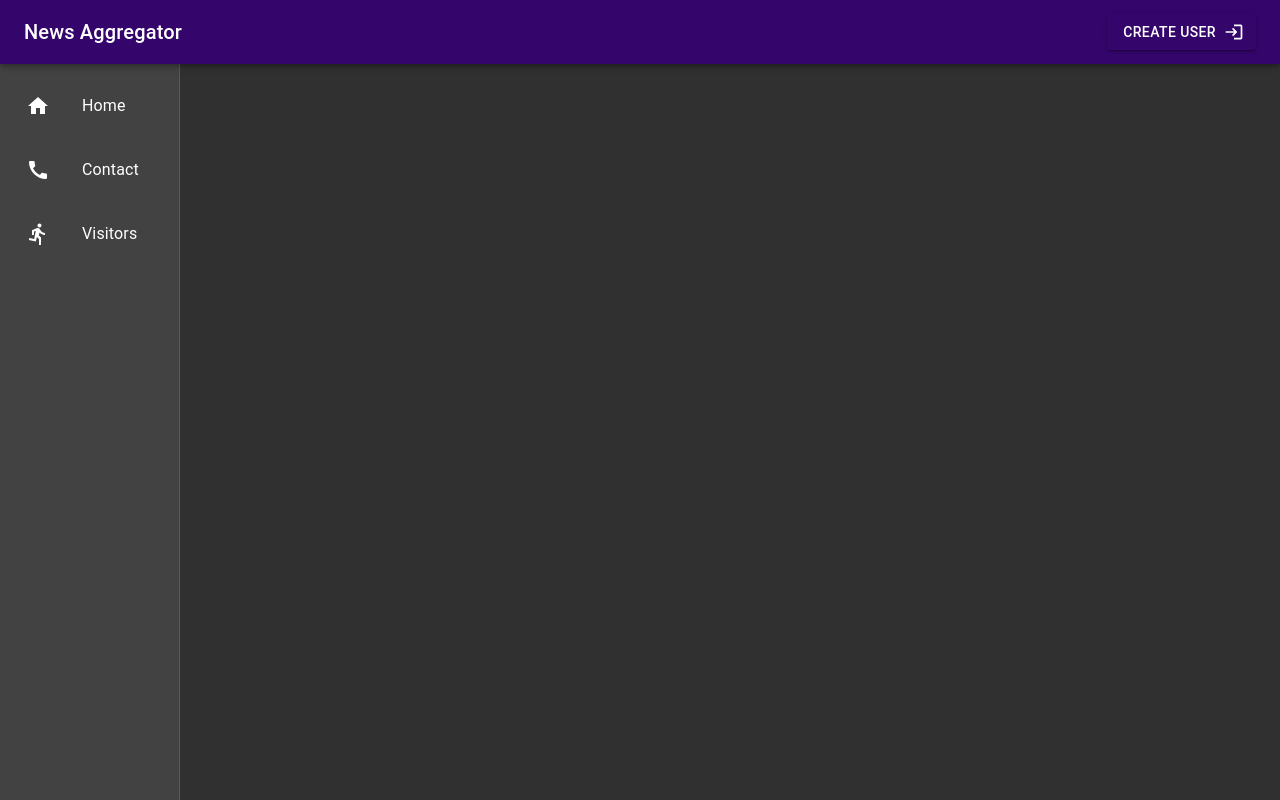
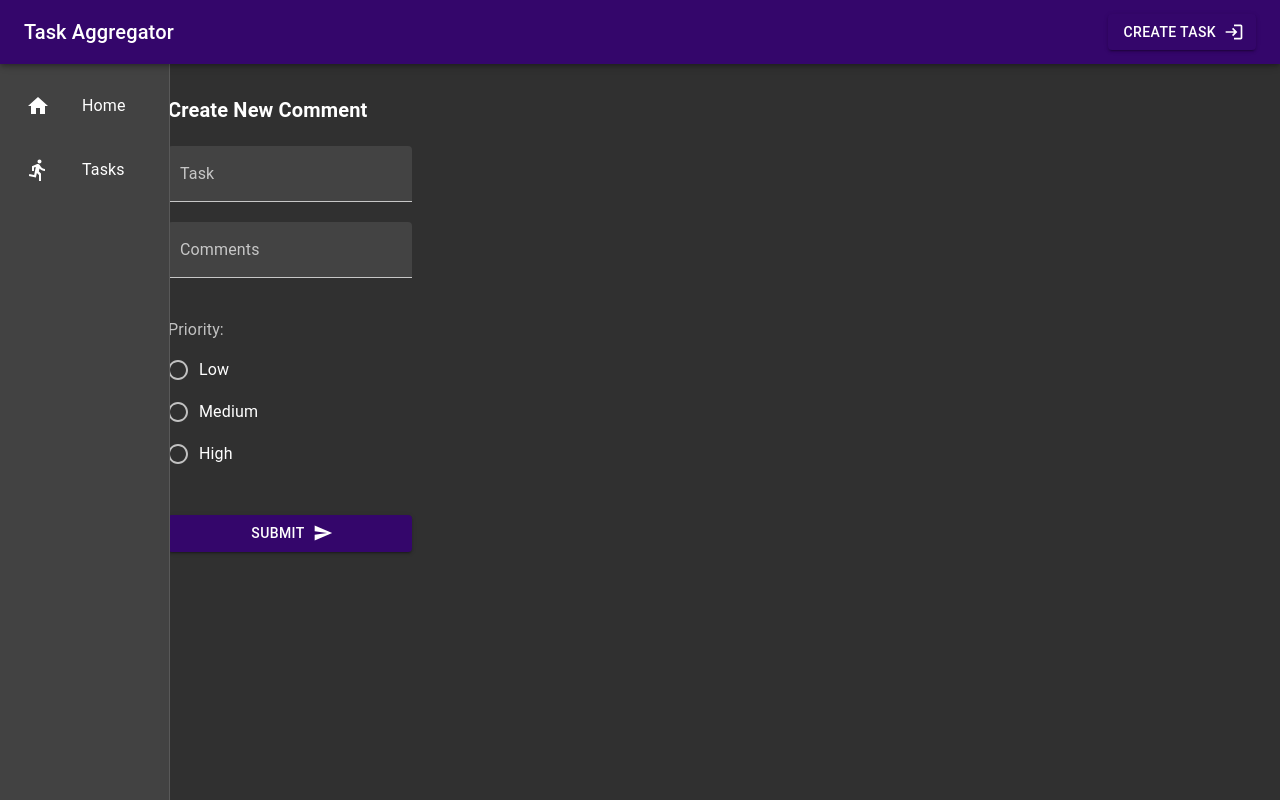
Before and after one commit to DamienBates/Task-Organiser, a React (Create React App) app in the folder mern/client/: page /CreateTask in a window 1280 px wide. Built offline with nearby package versions, Linux system fonts and the light colour scheme.

Commit message:
Implemented grid for task insertion
A functional grid is now in place which will take the implementation of the tasks when input is created. This functionality is still incomplete.

```diff
--- a/mern/client/src/App.tsx
+++ b/mern/client/src/App.tsx
@@ -1,9 +1,8 @@
 import { Route, Routes, useParams } from "react-router";
 import ClippedDrawer from "./components/ClippedDrawer";
-import AboutUs from "./components/AboutUs";
 import Home from "./components/Home";
-import CreateNewRecord from "./components/CRUD/CreateNewRecord";
-import Record from "./components/CRUD/Record"
+import CreateTask from "./components/CRUD/CreateTask";
+import TaskList from "./components/CRUD/TaskList";
 import Edit from "./components/CRUD/Edit";
 import { ThemeProvider } from "@emotion/react";
 import CustomTheme from "./components/CustomTheme";
@@ -20,13 +19,12 @@ const App = () => {
     <section>
       <ThemeProvider theme={CustomTheme}>
         <ClippedDrawer />
-        <div style={{ marginLeft: '225px', marginTop: '30px', marginRight: '35px' }}>
+        <div style={{ marginLeft: '21vh', marginTop: '30px', marginRight: '35px' }}>
           <Routes>
             <Route path="/" element={<Home />} />
-            <Route path="/AboutUs" element={<AboutUs />} />
-            <Route path="/CreateNewRecord" element={<CreateNewRecord />} />
+            <Route path="/CreateTask" element={<CreateTask />} />
             <Route path="/Edit/:id" element={<Edit />}>{Editing}</Route>
-            <Route path="/Record" element={<Record />} />
+            <Route path="/TaskList" element={<TaskList />} />
           </Routes>
         </div>
       </ThemeProvider>
--- a/mern/client/src/components/AboutUs.tsx
+++ /dev/null
@@ -1,22 +0,0 @@
-import { Box, Typography } from '@material-ui/core'
-
-export const Inbox = () => {
-    return (
-        <Box>
-            <Typography paragraph >
-                Lorem ipsum dolor sit amet, consectetur adipiscing elit. Morbi ac mattis eros.
-                Aenean ac felis id dolor scelerisque mattis. Morbi tellus risus, auctor ut neque quis, faucibus facilisis urna.
-                Quisque lacinia vel quam ac varius. Morbi lacus leo, dictum ac lobortis vestibulum, gravida condimentum lorem.
-                Sed a porttitor elit, et pellentesque nisi. Nullam consectetur odio ac lectus placerat congue. Cras et tincidunt ante.
-                Integer ullamcorper vitae tortor at auctor. Orci varius natoque penatibus et magnis dis parturient montes, nascetur ridiculus mus.
-                Donec volutpat sem a neque vehicula consectetur.
-                In id nulla tincidunt turpis ultrices varius. Maecenas pharetra libero dapibus neque accumsan gravida.
-            </Typography >
-            <Typography paragraph>
-                Consequat mauris nunc congue asdf asdf asdf
-            </Typography>
-        </Box >
-    )
-}
-
-export default Inbox
--- a/mern/client/src/components/CRUD/CreateNewRecord.js
+++ b/mern/client/src/components/CRUD/CreateTask.js
@@ -4,57 +4,73 @@ import { TextField, Typography, FormControl, Grid, RadioGroup, FormLabel, FormCo
 import { Button } from "@mui/material";
 import SendIcon from '@mui/icons-material/Send';
 
-export default class CreateNewRecord extends Component {
+export default class CreateTask extends Component {
     constructor(props) {
         super(props);
 
-        this.onChangeHandle = this.onChangeHandle.bind(this);
-        this.onChangeContent = this.onChangeContent.bind(this);
-        this.onChangeDate = this.onChangeDate.bind(this);
+        this.onChangeTask = this.onChangeTask.bind(this);
+        this.onChangeComment = this.onChangeComment.bind(this);
+        this.onChangePriority = this.onChangePriority.bind(this);
         this.onSubmit = this.onSubmit.bind(this);
 
         this.state = {
-            handle: "",
-            content: "",
-            date: "",
+            task: "",
+            comment: "",
+            priority: "",
         };
     }
 
-    onChangeHandle(e) {
+
+    // componentDidMount() {
+    //     axios
+    //         .get("http://localhost:5000/add-comment/" + this.state.id)
+    //         .then((response) => {
+    //             this.setState({
+    //                 task: response.data.task,
+    //                 comment: response.data.comment,
+    //                 priority: response.data.priority,
+    //             });
+    //         })
+    //         .catch(function (error) {
+    //             console.log(error);
+    //         });
+    // }
+
+    onChangeTask(e) {
         this.setState({
-            handle: e.target.value,
+            task: e.target.value,
         });
     }
 
-    onChangeContent(e) {
+    onChangeComment(e) {
         this.setState({
-            content: e.target.value,
+            comment: e.target.value,
         });
     }
 
-    onChangeDate(e) {
+    onChangePriority(e) {
         this.setState({
-            date: e.target.value,
+            priority: e.target.value,
         });
     }
 
     onSubmit(e) {
         e.preventDefault();
 
-        const newperson = {
-            handle: this.state.handle,
-            content: this.state.content,
-            date: this.state.date,
+        const newtask = {
+            task: this.state.task,
+            comment: this.state.comment,
+            priority: this.state.priority,
         };
 
         axios
-            .post("http://localhost:5000/add-comment", newperson)
+            .post("http://localhost:5000/add-comment", newtask)
             .then((res) => console.log(res.data));
 
         this.setState({
-            person_name: "",
-            person_position: "",
-            person_level: "",
+            task: "",
+            comment: "",
+            priority: "",
         });
     }
 
@@ -75,8 +91,8 @@ export default class CreateNewRecord extends Component {
                                 label="Task"
                                 variant="filled"
                                 color='secondary'
-                                value={this.state.handle}
-                                onChange={this.onChangeHandle}
+                                value={this.state.task}
+                                onChange={this.onChangeTask}
                             >
                             </TextField>
                         </Grid>
@@ -86,8 +102,8 @@ export default class CreateNewRecord extends Component {
                                 label="Comments"
                                 variant="filled"
                                 color='secondary'
-                                value={this.state.content}
-                                onChange={this.onChangeContent}
+                                value={this.state.comment}
+                                onChange={this.onChangeComment}
                             >
                             </TextField>
                         </Grid>
@@ -95,8 +111,8 @@ export default class CreateNewRecord extends Component {
                             <FormLabel component="legend" color='secondary' sx={{ mb: '8px' }}>Priority:</FormLabel>
                             <RadioGroup
                                 aria-label="Experience"
-                                value={this.state.date}
-                                onChange={this.onChangeDate}
+                                value={this.state.priority}
+                                onChange={this.onChangePriority}
                             >
                                 <FormControlLabel value='Low' control={<Radio />} label="Low" />
                                 <FormControlLabel value='Medium' control={<Radio />} label="Medium" />
--- /dev/null
+++ b/mern/client/src/components/CRUD/TaskList.tsx
@@ -0,0 +1,51 @@
+import { DataGrid, GridColDef } from '@mui/x-data-grid';
+
+const columns: GridColDef[] = [
+  { field: 'id', headerName: 'ID', width: 50 },
+  {
+    field: 'taskName',
+    headerName: 'Task',
+    width: 100,
+    editable: true,
+  },
+  {
+    field: 'priority',
+    headerName: 'Priority',
+    width: 100,
+    editable: true,
+  },
+  {
+    field: 'commentName',
+    headerName: 'Comment',
+    width: 300,
+    editable: true,
+  },
+];
+
+const rows = [
+  { id: 1, taskName: 'Snow', commentName: 'Jon', priority: 'High' },
+  { id: 2, taskName: 'Lannister', commentName: 'Cersei', priority: 'High' },
+  { id: 3, taskName: 'Lannister', commentName: 'Jaime', priority: 'High' },
+  { id: 4, taskName: 'Stark', commentName: 'Arya', priority: 'High' },
+  { id: 5, taskName: 'Targaryen', commentName: 'Daenerys', priority: 'Medium' },
+  { id: 6, taskName: 'Melisandre', commentName: 'Top', priority: 'Medium' },
+  { id: 7, taskName: 'Clifford', commentName: 'Ferrara', priority: 'Medium' },
+  { id: 8, taskName: 'Frances', commentName: 'Rossini', priority: 'Medium' },
+  { id: 9, taskName: 'Roxie', commentName: 'Harvey', priority: 'Low' },
+];
+
+export default function TaskList() {
+  return (
+    <div style={{ height: 800, width: '100%' }}>
+      <DataGrid
+        rows={rows}
+        columns={columns}
+        sx={{ backgroundColor: '#1a0130' }}
+        pageSize={20}
+        rowsPerPageOptions={[20]}
+        checkboxSelection
+        disableSelectionOnClick
+      />
+    </div>
+  );
+}
--- a/mern/client/src/components/ClippedDrawer.tsx
+++ b/mern/client/src/components/ClippedDrawer.tsx
@@ -8,10 +8,9 @@ import { Grid, Button } from '@mui/material';
 import LoginIcon from '@mui/icons-material/Login';
 import UseListItem from './UseListItem';
 import HomeIcon from '@mui/icons-material/Home';
-import CallIcon from '@mui/icons-material/Call';
 import DirectionsRunIcon from '@mui/icons-material/DirectionsRun';
 
-const drawerWidth = 180;
+const drawerWidth = 170;
 
 export default function ClippedDrawer() {
   return (
@@ -21,16 +20,16 @@ export default function ClippedDrawer() {
         <Toolbar>
           <Grid container justifyContent='flex-start'>
             <Typography variant="h6" noWrap component="div">
-              News Aggregator
+              Task Aggregator
             </Typography>
           </Grid>
           <Grid container justifyContent='flex-end'>
             <Button
               endIcon={<LoginIcon />}
-              href='./CreateNewRecord'
+              href='./CreateTask'
               variant="contained"
             >
-              Create User
+              Create Task
             </Button>
           </Grid>
         </Toolbar>
@@ -54,13 +53,8 @@ export default function ClippedDrawer() {
             icon={<HomeIcon />}
           />
           <UseListItem
-            link='AboutUs'
-            name='Contact'
-            icon={<CallIcon />}
-          />
-          <UseListItem
-            link='Record'
-            name='Visitors'
+            link='TaskList'
+            name='Tasks'
             icon={<DirectionsRunIcon />}
           />
         </Box>
--- a/mern/client/src/components/Home.tsx
+++ b/mern/client/src/components/Home.tsx
@@ -5,7 +5,8 @@ export const Home = () => {
     return (
         <Box>
             <Typography paragraph>
-                Hello, you are on the homepage
+                Create your task using the "Create Task" button at the top right. Indicate urgency
+                and it'll sort with highest priority being at the top.
             </Typography>
         </Box>
     )
```
Also changed, not shown: mern/client/src/components/CRUD/RecordLegacy.js (renamed from mern/client/src/components/CRUD/Record.js), 2 other files (tests, documents, lock files or other folders).
